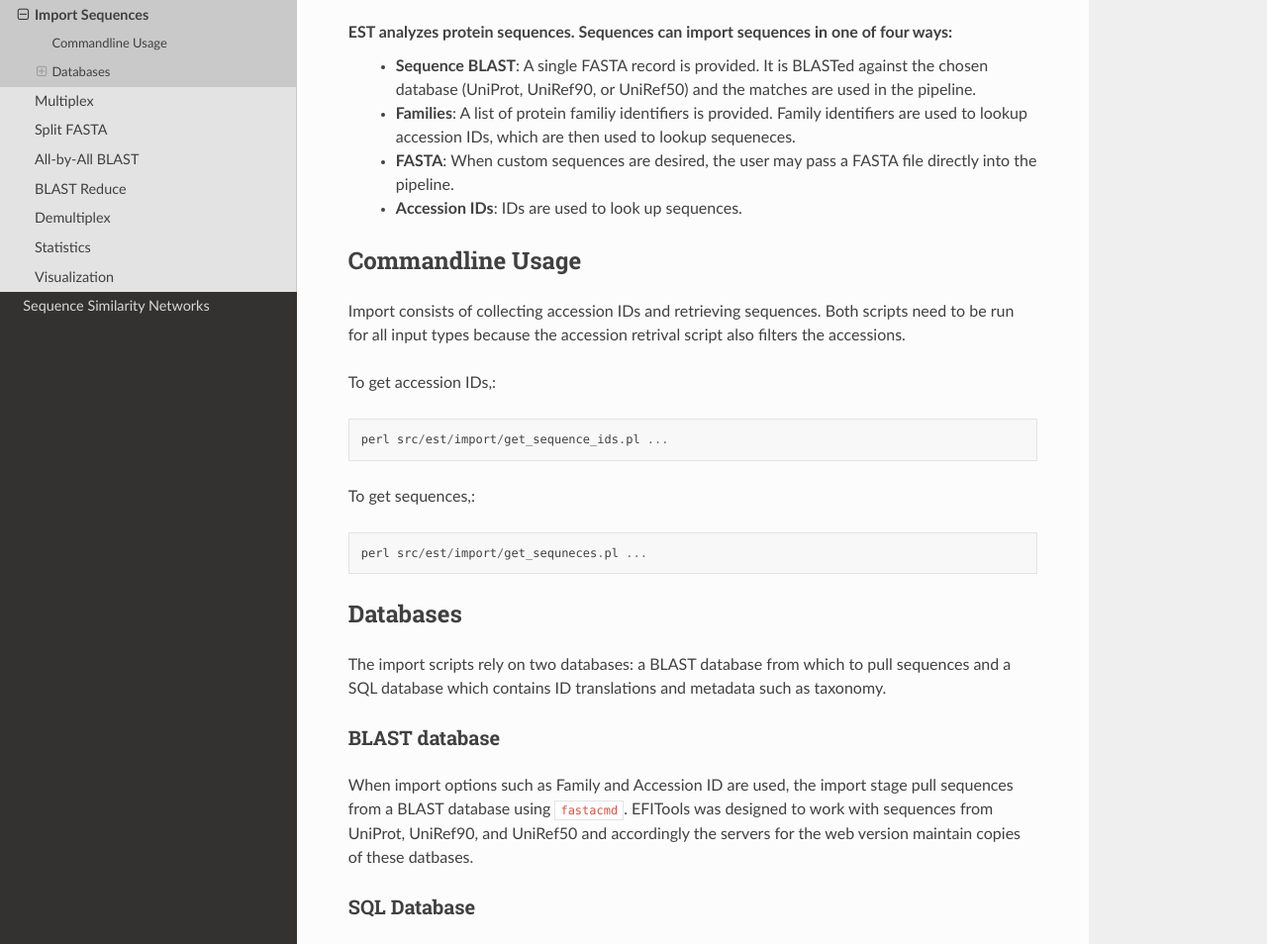
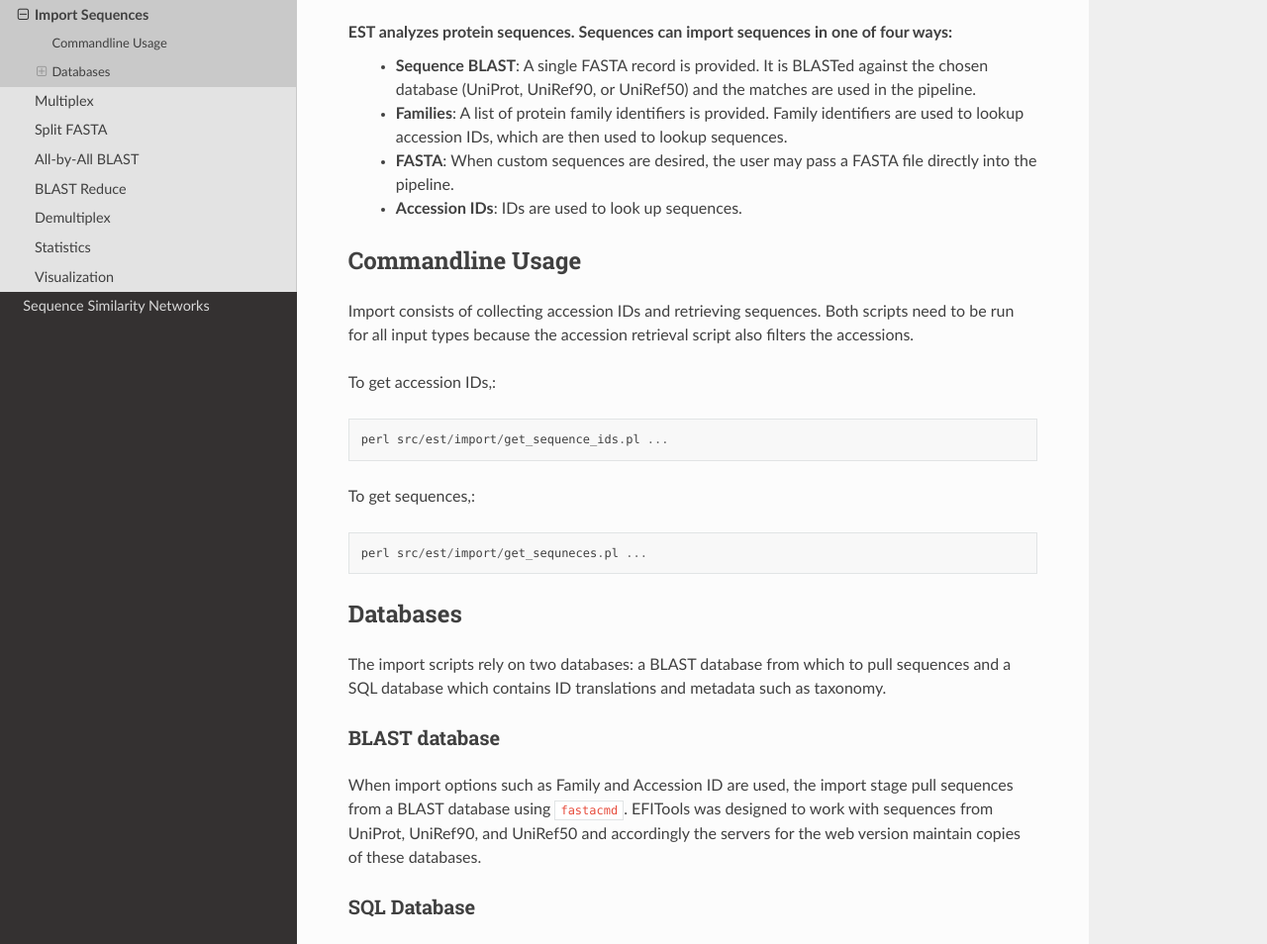
Before and after one commit to EnzymeFunctionInitiative/EST, a Sphinx documentation site: the page built from docs/source/est/import/index.rst, in a window 1280 px wide and 1400 px high. Shown: the part 136-1090 px from the top of the window at 99% size. Built offline with Sphinx 7.4.7 and the Read the Docs theme 2.0.0, drawn with Linux system fonts in a browser that asks for light colours.

```diff
--- a/docs/source/est/axa_blast/index.rst
+++ b/docs/source/est/axa_blast/index.rst
@@ -9,7 +9,7 @@ already in the database (created in an earlier stage). EFI uses BLAST version
 :doc:`split <../split_fasta/index>` into shards and the shards are run in
 parallel.
 
-After BLAST completes, the output is trancoded to parquet and then accession IDs
+After BLAST completes, the output is transcoded to parquet and then accession IDs
 for the query and subject are sorted lexicographically. This ensures that
 symmetric pairs of accessions do not both get included in the output.
 
--- a/docs/source/est/axa_blast/transcode_blast.rst
+++ b/docs/source/est/axa_blast/transcode_blast.rst
@@ -4,7 +4,7 @@ Transcode BLAST output
 Tab-delimited ASCII files are convenient to use but hurt performance. To more
 efficiently post-process BLAST results, the BLAST output files are transcoded to
 Parquet files. This includes a type specification for each column so that excess
-bits are not used to store data. THis reduces overall memory usage in the
+bits are not used to store data. This reduces overall memory usage in the
 :doc:`BLASTreduce stage <../blastreduce/index>`.
 
 The conversion only includes the columns needed in later stages. Here is an
--- a/docs/source/est/import/index.rst
+++ b/docs/source/est/import/index.rst
@@ -6,9 +6,9 @@ EST analyzes protein sequences. Sequences can import sequences in one of four wa
    the chosen database (UniProt, UniRef90, or UniRef50) and the matches are used
    in the pipeline.
 
- * **Families**: A list of protein familiy identifiers is provided. Family
+ * **Families**: A list of protein family identifiers is provided. Family
    identifiers are used to lookup accession IDs, which are then used to lookup
-   sequeneces.
+   sequences.
 
  * **FASTA**: When custom sequences are desired, the user may pass a FASTA file
    directly into the pipeline.
@@ -19,8 +19,8 @@ Commandline Usage
 -----------------
 
 Import consists of collecting accession IDs and retrieving sequences. Both
-scripts need to be run for all input types because the accession retrival script
-also filters the accessions.
+scripts need to be run for all input types because the accession retrieval
+script also filters the accessions.
 
 To get accession IDs,::
 
@@ -43,7 +43,7 @@ BLAST database
 When import options such as Family and Accession ID are used, the import stage
 pull sequences from a BLAST database using ``fastacmd``. EFITools was designed
 to work with sequences from UniProt, UniRef90, and UniRef50 and accordingly the
-servers for the web version maintain copies of these datbases.
+servers for the web version maintain copies of these databases.
 
 SQL Database
 ~~~~~~~~~~~~
--- a/docs/source/est/mux/index.rst
+++ b/docs/source/est/mux/index.rst
@@ -6,5 +6,5 @@ datasets. It uses `CD-HIT <https://sites.google.com/view/cd-hit>`_ to pick
 representative sequences as proxies for groups of sequences. The representative
 sequences are used in the All-by-All BLAST.
 
-Muliplexing can be enabled by setting the ``multiplex`` parameter to ``true`` in the
+Multiplexing can be enabled by setting the ``multiplex`` parameter to ``true`` in the
 nextflow parameters file or by passing ``--multiplex`` to ``create_est_nextflow_params.py``.
--- a/docs/source/est/statistics/index.rst
+++ b/docs/source/est/statistics/index.rst
@@ -1,7 +1,7 @@
 Statistics
 ==========
 This stage calculates statistics on the reduced BLAST output which help the user
-select the apropriate alignment score to use as a cutoff value. This stage uses
+select the appropriate alignment score to use as a cutoff value. This stage uses
 a SQL template to compute a five-number summary on the ``pident`` and
 ``alignment_length`` columns when grouped by ``alignment_score``. It also computes a
 convergence ratio and saves this information to a JSON file.
```
Also changed, not shown: docs/spelling_wordlist.txt (+18 -0 lines), 2 other files.
